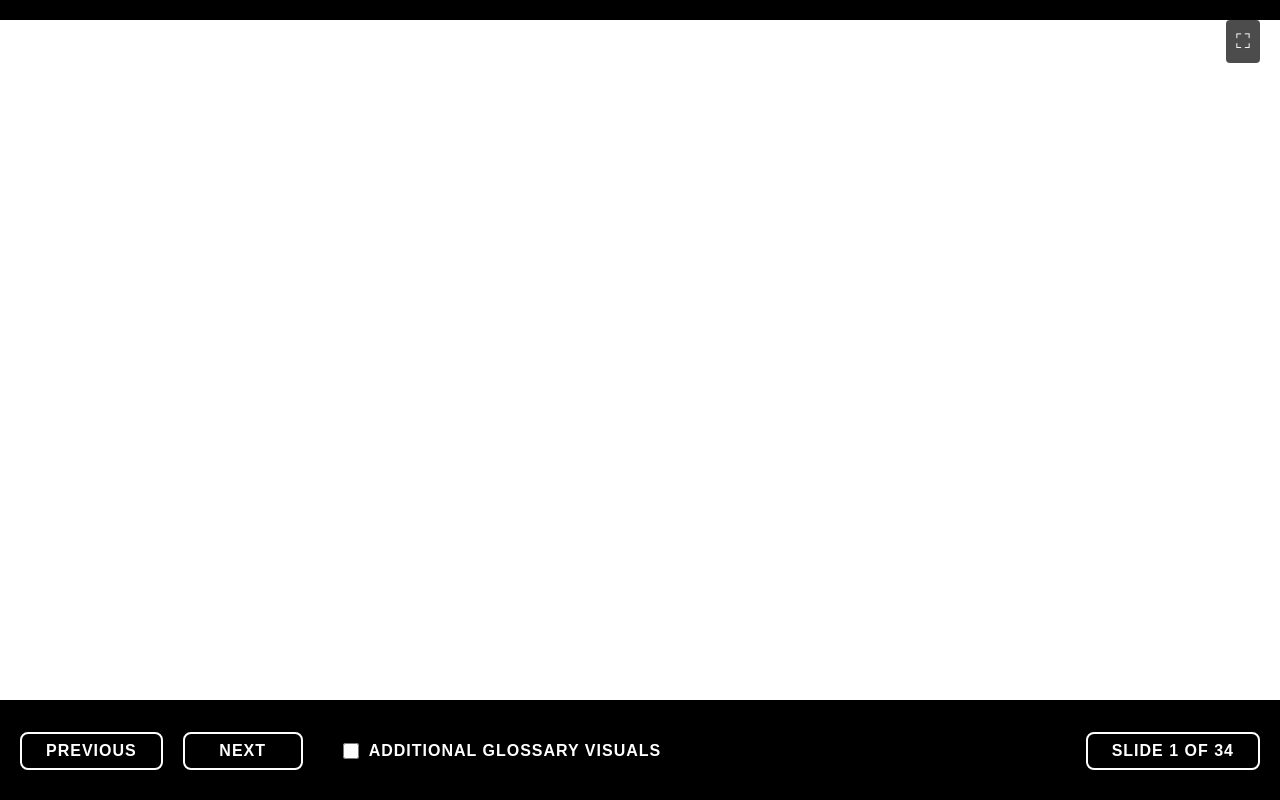
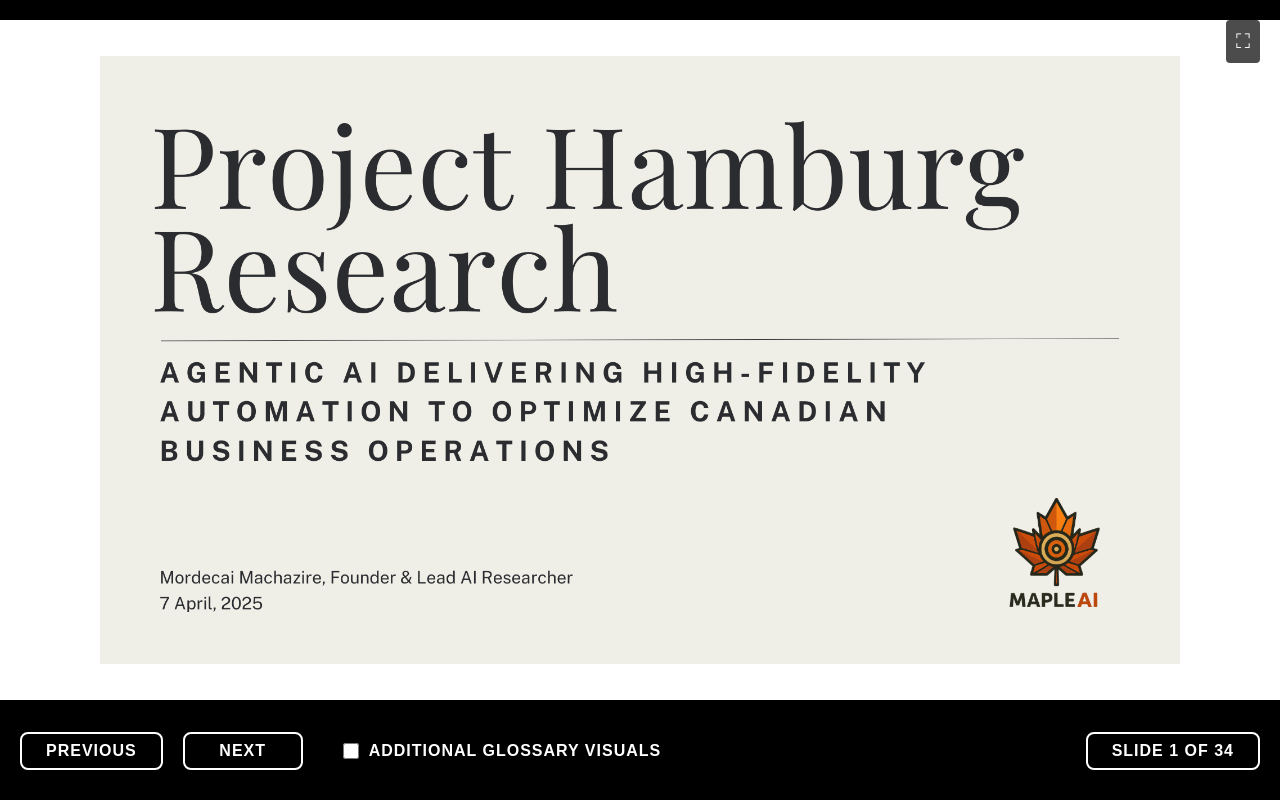
Before and after one commit to projecthamburg/business-profile-maple-ai-20250407, a plain HTML site: page slideshow.html in a window 1280 px wide. Drawn offline with Linux system fonts and the light colour scheme; no server answers.

Commit message:
First Clean Push

```diff
--- a/slideshow.html
+++ b/slideshow.html
@@ -236,26 +236,27 @@
                     currentSlide = findNextAccessibleSlide(currentSlide, -1);
                 }
 
-                const response = await fetch(`output/${currentSlide}.html`);
-                const html = await response.text();
-                const parser = new DOMParser();
-                const doc = parser.parseFromString(html, 'text/html');
-                const svgContent = doc.querySelector('svg');
-
                 const slideElement = document.getElementById('slide');
                 slideElement.innerHTML = '';
-                if (svgContent) {
-                    // Remove any fixed dimensions from the SVG
-                    svgContent.removeAttribute('width');
-                    svgContent.removeAttribute('height');
-                    svgContent.setAttribute('preserveAspectRatio', 'xMidYMid meet');
-                    svgContent.style.width = 'auto';
-                    svgContent.style.height = 'auto';
-                    svgContent.style.maxWidth = '95%';
-                    svgContent.style.maxHeight = '95%';
-                    slideElement.appendChild(svgContent);
-                }
 
+                // Create and configure the image element
+                const img = document.createElement('img');
+                img.src = `images/${currentSlide}.png`;
+                img.alt = `Slide ${currentSlide}`;
+                img.style.maxWidth = '95%';
+                img.style.maxHeight = '95%';
+                img.style.objectFit = 'contain';
+                img.style.display = 'block';
+                img.style.margin = '0 auto';
+
+                // Add loading state
+                img.style.opacity = '0';
+                img.onload = () => {
+                    img.style.transition = 'opacity 0.3s ease-in-out';
+                    img.style.opacity = '1';
+                };
+
+                slideElement.appendChild(img);
                 document.getElementById('slideNumber').textContent = `Slide ${currentSlide} of ${totalSlides}`;
             } catch (error) {
                 console.error('Error loading slide:', error);
```
Also changed, not shown: 1 other file.
